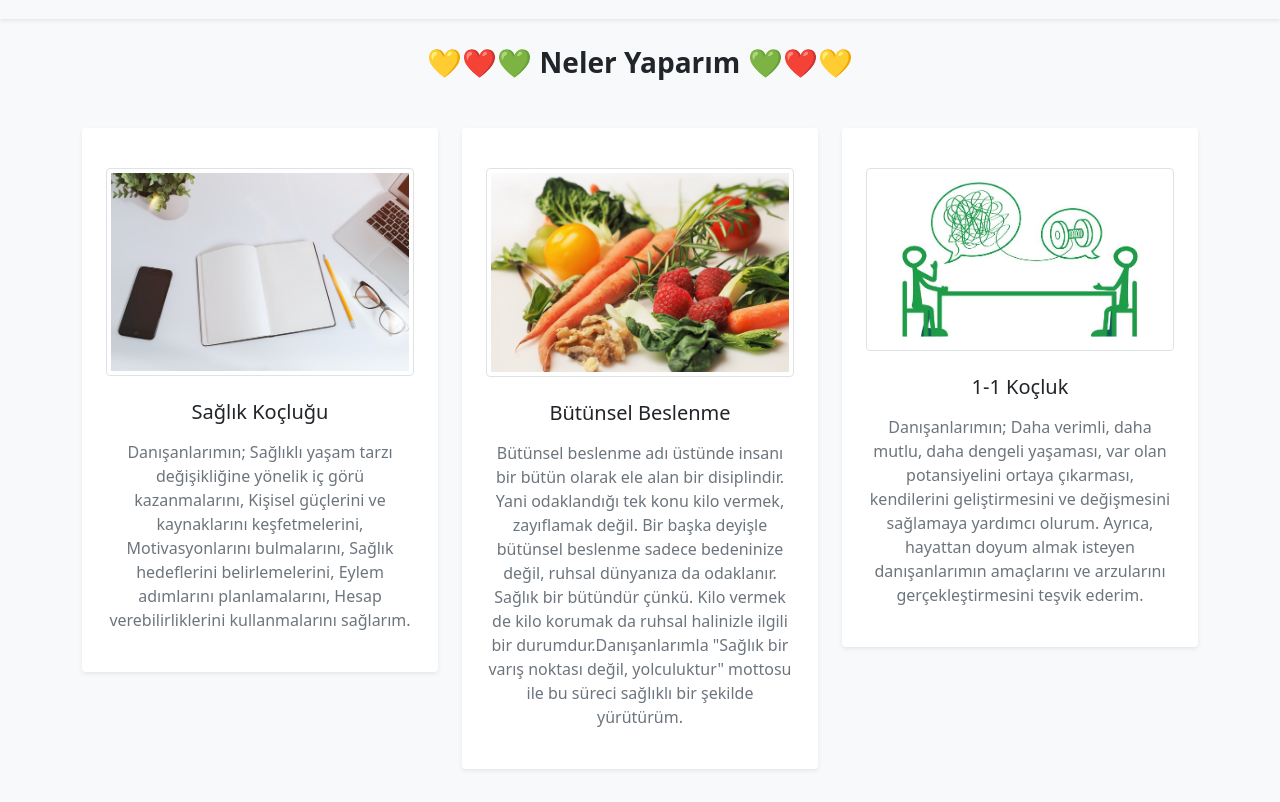
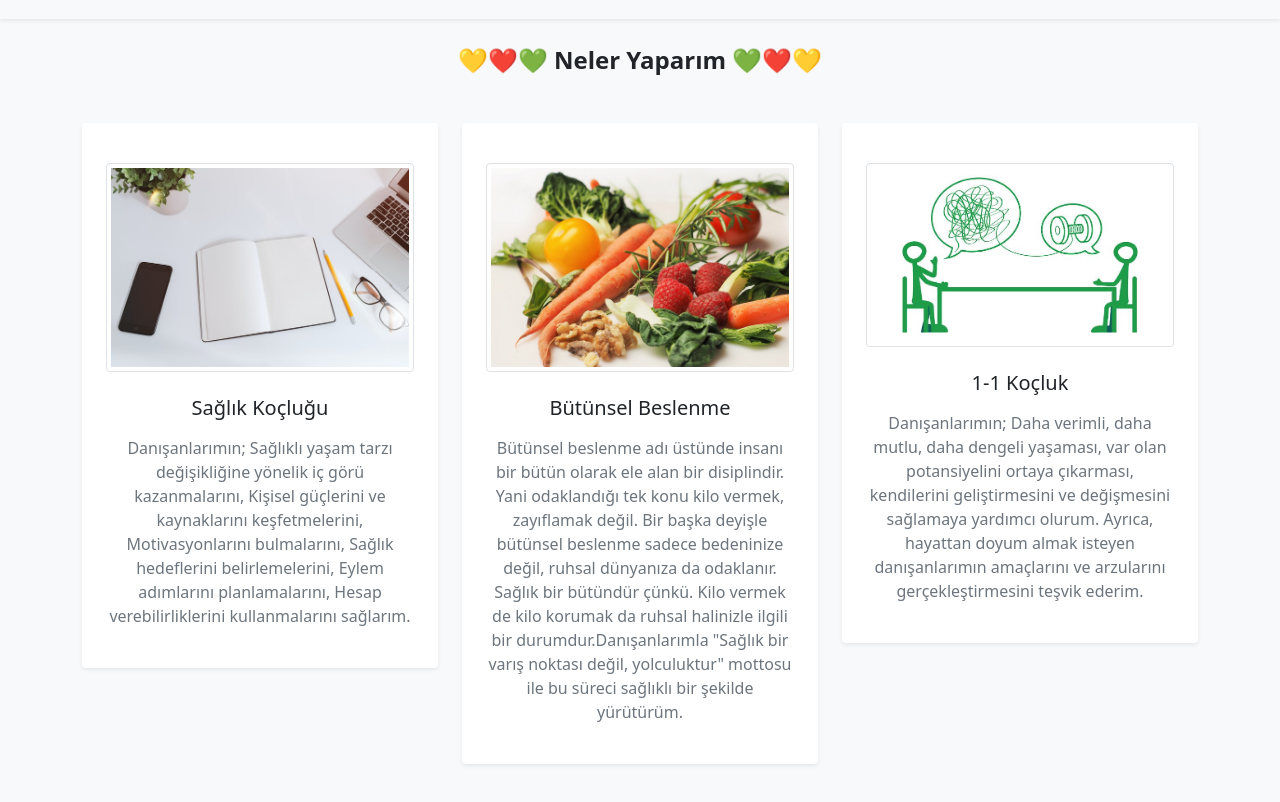
Before and after one commit to ByMaglite/iyilesen_yasamlar, a plain HTML site: page services.html in a window 1280 px wide. Shown: the part 83-885 px from the top of the page. Drawn offline with nearby package versions, Linux system fonts and the light colour scheme.

Commit message:
update v3

```diff
--- a/services.html
+++ b/services.html
@@ -52,7 +52,7 @@
             <div class="row justify-content-center">
                 <div class="col-lg-8">
                     <div class="section-title text-center">
-                        <h2 class=" fs-3 fw-bold mb-5 text-dark"> 💛❤️💚 Neler Yaparım 💚❤️💛 </h2>
+                        <h2 class=" fs-4 fw-bold mb-5 text-dark"> 💛❤️💚 Neler Yaparım 💚❤️💛 </h2>
                     </div>
                 </div>
             </div>
```
